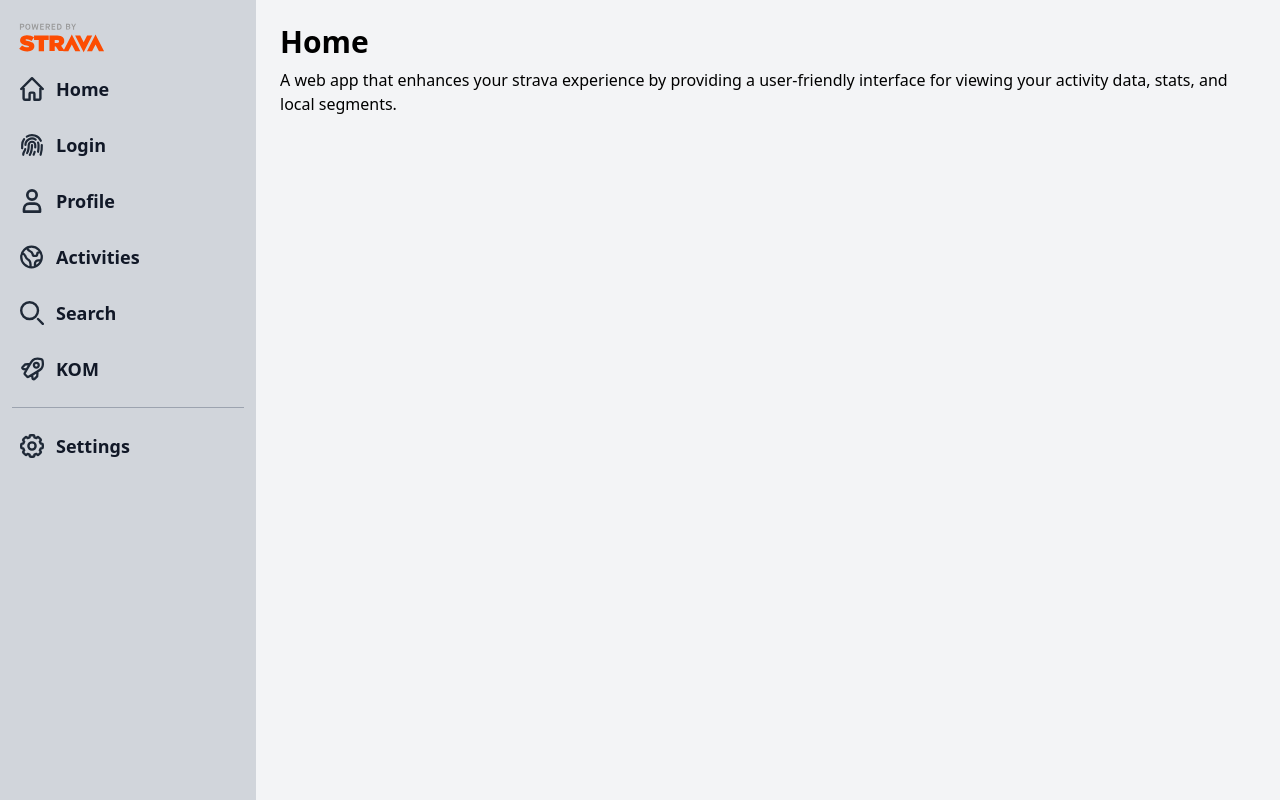
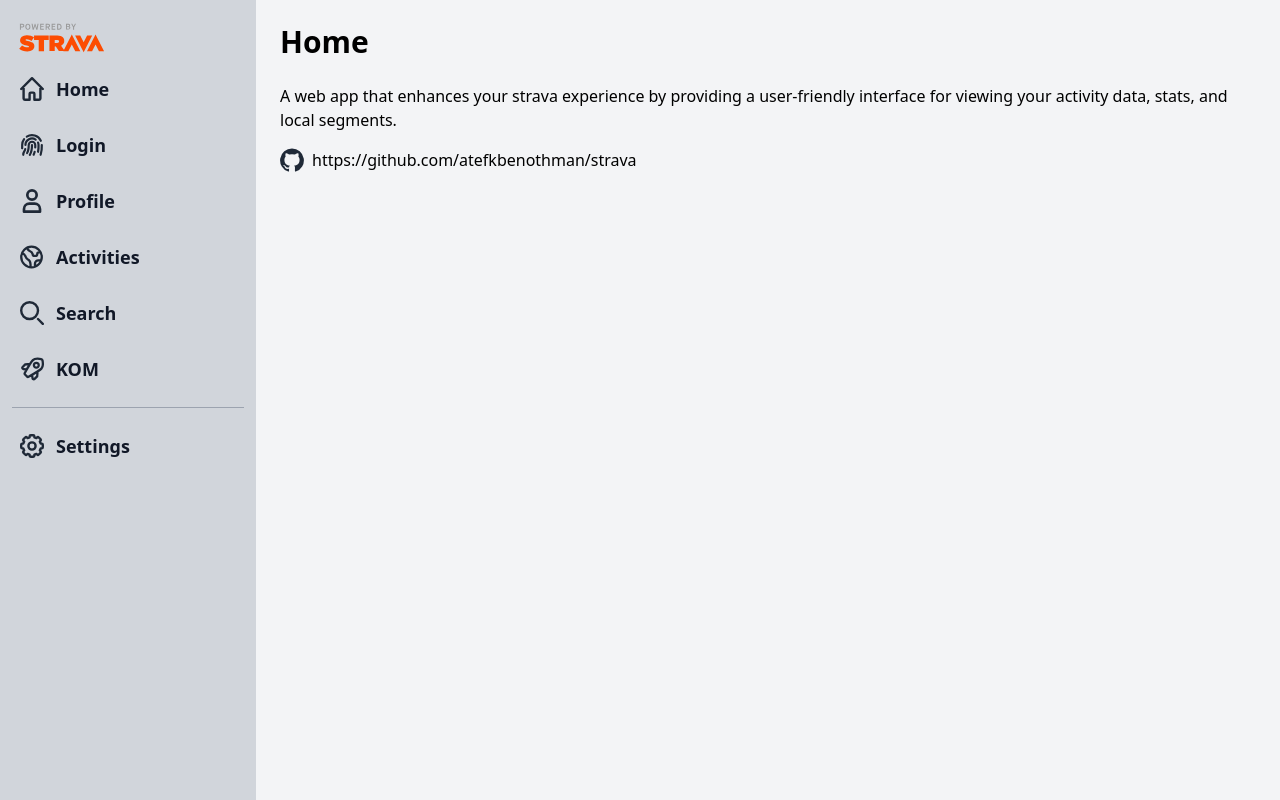
Before and after one commit to atefkbenothman/peloton, a Next.js app: page / in a window 1280 px wide. Built offline with nearby package versions, Linux system fonts and the light colour scheme; what tw-elements would draw is missing.

Commit message:
update homepage

```diff
--- a/src/pages/index.tsx
+++ b/src/pages/index.tsx
@@ -8,11 +8,36 @@ export default function Home() {
           {/* Title */}
           <div>
             <h3 className="text-3xl font-bold mb-2">Home</h3>
-            <p className="font-medium">
-              A web app that enhances your strava experience by providing a
-              user-friendly interface for viewing your activity data, stats, and
-              local segments.
-            </p>
+            <div className="my-6">
+              <div>
+                <p className="font-medium">
+                  A web app that enhances your strava experience by providing a
+                  user-friendly interface for viewing your activity data, stats,
+                  and local segments.
+                </p>
+              </div>
+              <div className="flex items-center gap-2 my-4">
+                <svg
+                  className="w-6 h-6 text-gray-800 dark:text-white"
+                  aria-hidden="true"
+                  xmlns="http://www.w3.org/2000/svg"
+                  fill="currentColor"
+                  viewBox="0 0 20 20"
+                >
+                  <path
+                    fill-rule="evenodd"
+                    d="M10 .333A9.911 9.911 0 0 0 6.866 19.65c.5.092.678-.215.678-.477 0-.237-.01-1.017-.014-1.845-2.757.6-3.338-1.169-3.338-1.169a2.627 2.627 0 0 0-1.1-1.451c-.9-.615.07-.6.07-.6a2.084 2.084 0 0 1 1.518 1.021 2.11 2.11 0 0 0 2.884.823c.044-.503.268-.973.63-1.325-2.2-.25-4.516-1.1-4.516-4.9A3.832 3.832 0 0 1 4.7 7.068a3.56 3.56 0 0 1 .095-2.623s.832-.266 2.726 1.016a9.409 9.409 0 0 1 4.962 0c1.89-1.282 2.717-1.016 2.717-1.016.366.83.402 1.768.1 2.623a3.827 3.827 0 0 1 1.02 2.659c0 3.807-2.319 4.644-4.525 4.889a2.366 2.366 0 0 1 .673 1.834c0 1.326-.012 2.394-.012 2.72 0 .263.18.572.681.475A9.911 9.911 0 0 0 10 .333Z"
+                    clip-rule="evenodd"
+                  />
+                </svg>
+                <a
+                  className="font-medium"
+                  href="https://github.com/atefkbenothman/strava"
+                >
+                  https://github.com/atefkbenothman/strava
+                </a>
+              </div>
+            </div>
           </div>
         </div>
       </div>
```
